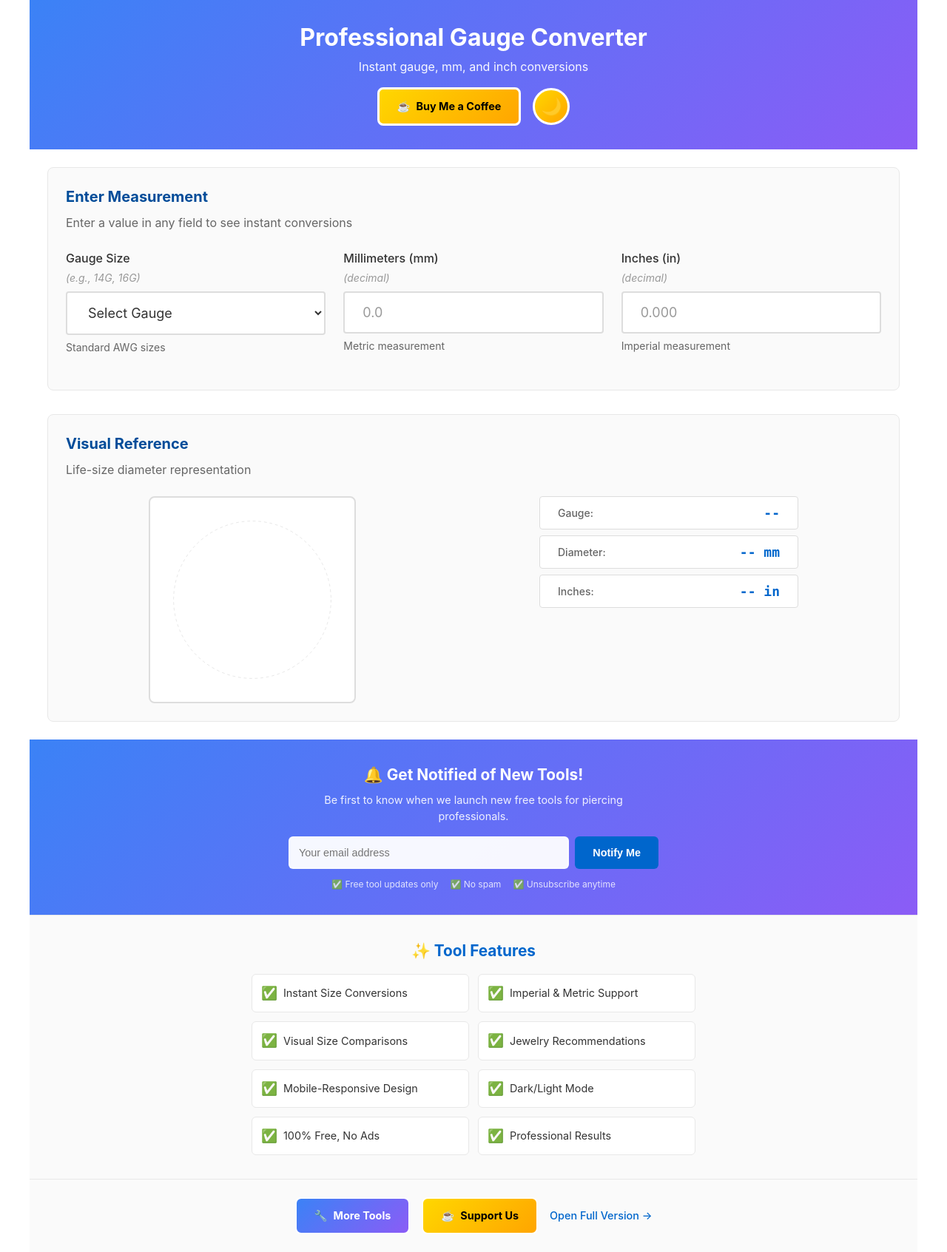
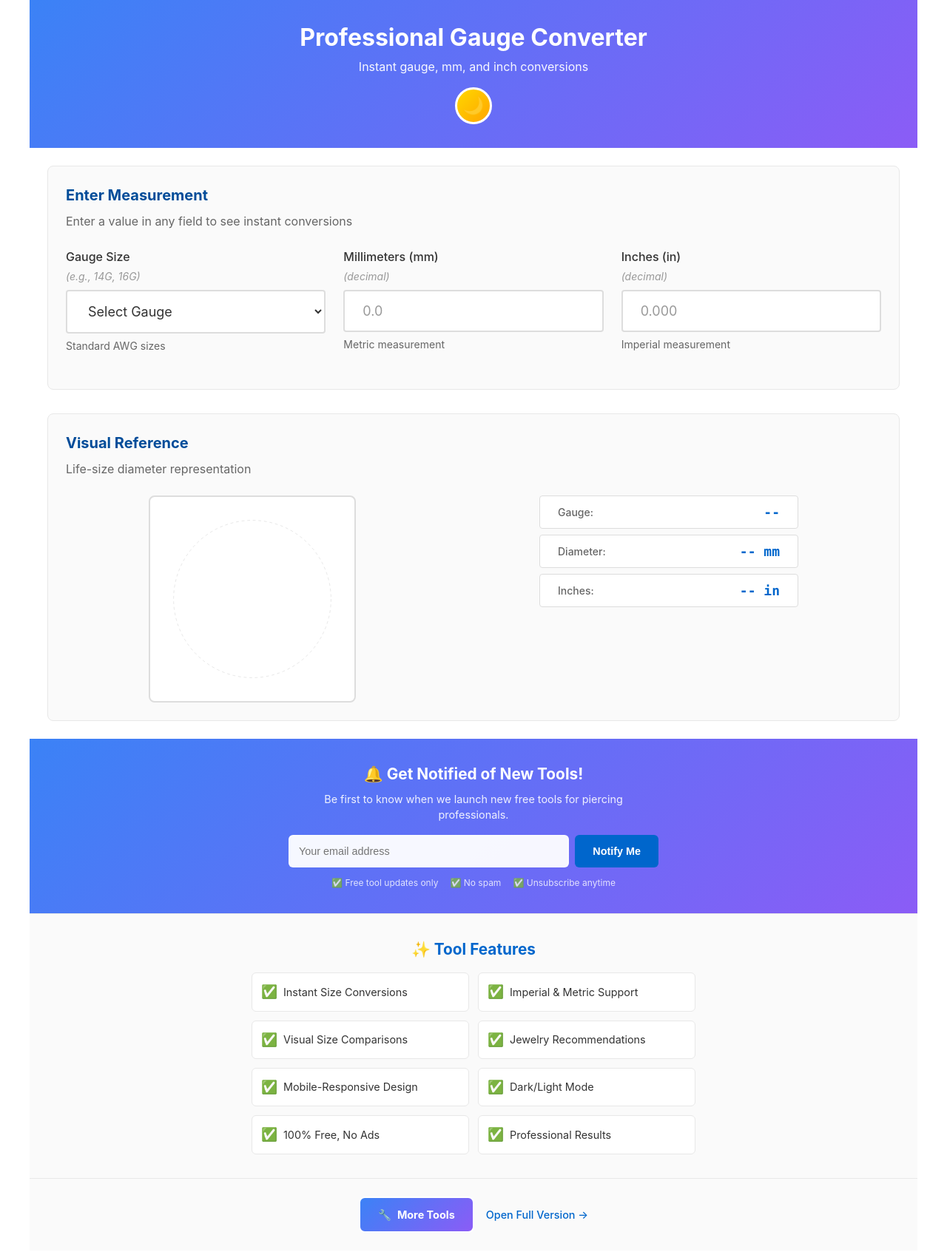
Before and after one commit to Poli-International/gauge-converter, a plain HTML site: page embed_FIXED.html in a window 1280 px wide. Shown: the whole page at 74% size. Drawn offline with Linux system fonts and the light colour scheme.

Commit message:
remove the donation button from the tool itself
A "buy me a coffee" button does not belong inside a professional tool,
and least of all inside an embed a studio puts on its own site. The
site keeps one, in the footer, on the correct account.

Edited in place rather than overwritten from the website copy, so the
standalone page chrome that differs on purpose is untouched.

```diff
--- a/embed_FIXED.html
+++ b/embed_FIXED.html
@@ -12,8 +12,8 @@
 .gauge-converter__title{font-size:2rem;font-weight:700;color:#FFF!important;line-height:1.2;margin-bottom:0.5rem}
 .gauge-converter__subtitle{font-size:1rem;color:rgba(255,255,255,0.95)!important;font-weight:400}
 .gauge-converter__header-buttons{display:flex;justify-content:center;align-items:center;gap:1rem;margin-top:1rem;flex-wrap:wrap}
-.gauge-converter__kofi-button{display:inline-flex;align-items:center;gap:0.5rem;padding:0.75rem 1.5rem;background:linear-gradient(135deg,#FFD700,#FFA500);color:#000;text-decoration:none;border-radius:8px;font-weight:700;border:3px solid #FFF;transition:transform 0.3s ease;font-size:0.9rem}
-.gauge-converter__kofi-button:hover{transform:translateY(-2px)}
+
+
 .gauge-converter__dark-mode-toggle{width:50px;height:50px;background:linear-gradient(135deg,#FFD700,#FFA500);border:3px solid #FFF;border-radius:50%;cursor:pointer;font-size:24px;display:flex;align-items:center;justify-content:center;transition:transform 0.3s ease}
 .gauge-converter__dark-mode-toggle:hover{transform:translateY(-2px)}
 .gauge-converter__main{padding:var(--spacing-md)}
@@ -92,10 +92,7 @@ body.dark-mode .embed-footer-link{color:#0693e3}
 <h1 class="gauge-converter__title">Professional Gauge Converter</h1>
 <p class="gauge-converter__subtitle">Instant gauge, mm, and inch conversions</p>
 <div class="gauge-converter__header-buttons">
-<a href='https://ko-fi.com/C0C81NEXBV' target='_blank' class="gauge-converter__kofi-button">
-<span class="kofi-icon">☕</span>
-<span class="kofi-text">Buy Me a Coffee</span>
-</a>
+
 <button id="dark-mode-toggle" class="gauge-converter__dark-mode-toggle" aria-label="Toggle dark mode">
 <span class="dark-mode-icon">🌙</span>
 </button>
@@ -237,10 +234,7 @@ body.dark-mode .embed-footer-link{color:#0693e3}
 <span class="btn-icon">🔧</span>
 <span class="btn-text">More Tools</span>
 </a>
-<a href='https://ko-fi.com/C0C81NEXBV' target='_blank' class="embed-footer-btn embed-footer-btn--support">
-<span class="btn-icon">☕</span>
-<span class="btn-text">Support Us</span>
-</a>
+
 <a href="index.html" target="_blank" class="embed-footer-link">
 Open Full Version →
 </a>
```
